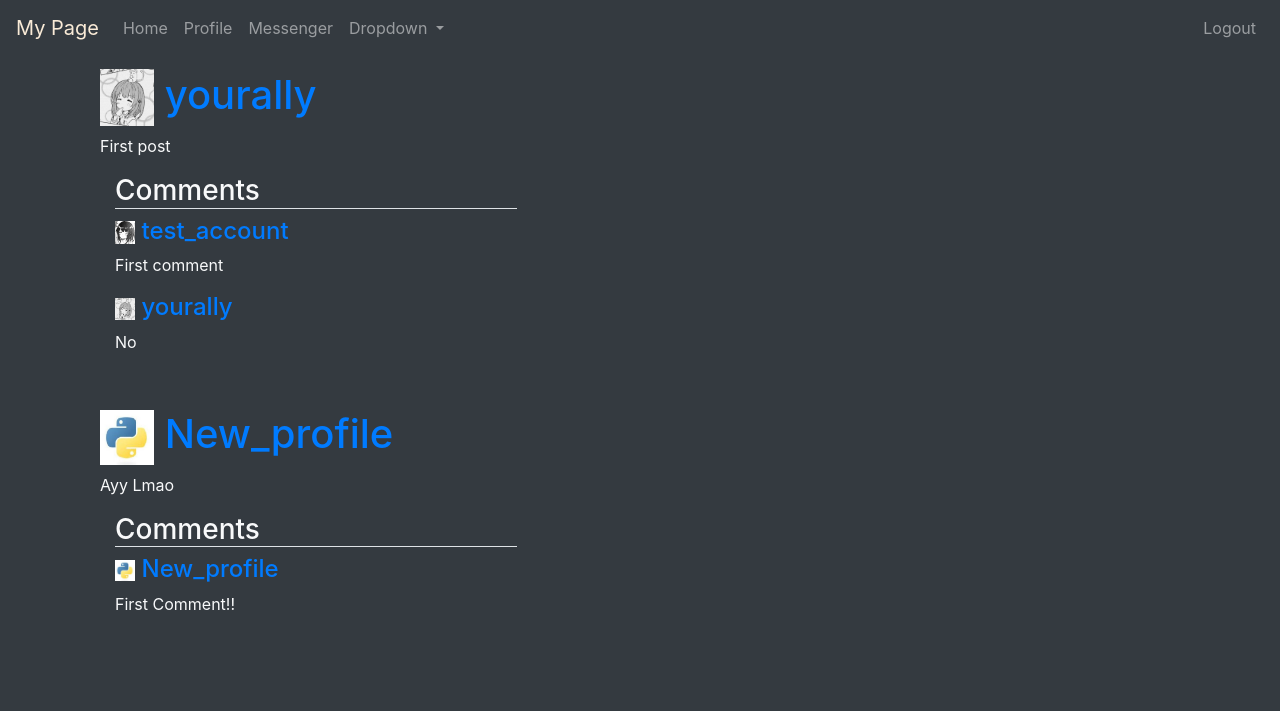
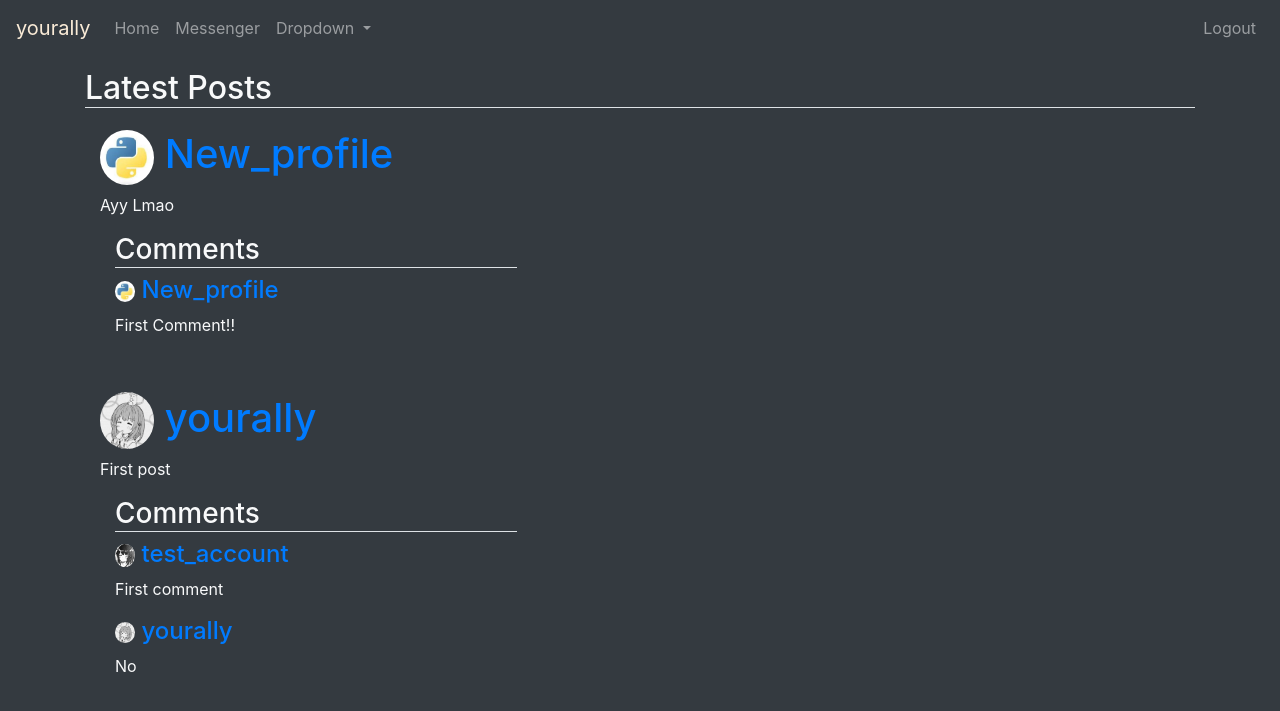
Before and after one commit to YourAlly/My-Page, a Django app: page / in a window 1280 px wide. Shown: the top 711 px of the page. Run offline with Django 3.2, Linux system fonts and the light colour scheme; a user stored in the database is signed in; data comes from the database, SQL or seed files in the repository; both versions use the stored data as it was after the commit; some libraries are stand-ins or nearby versions.

```diff
--- a/MyPage/models.py
+++ b/MyPage/models.py
@@ -1,6 +1,7 @@
 from django.db import models
 from django.utils import timezone
 from django.contrib.auth.models import User
+from PIL import Image
 
 # Create your models here.
 
@@ -49,3 +50,13 @@ class Profile(models.Model):
 
     def __str__(self):
         return f'Profile: {self.user.username}'
+
+    def save(self, *args, **kwargs):
+        super().save(*args, **kwargs)
+
+        img = Image.open(self.image.path)
+
+        if img.height > 300 or img.width > 300:
+            output_size = (300, 300)
+            img.thumbnail(output_size)
+            img.save(self.image.path)
--- a/MyPage/templates/MyPage/base.html
+++ b/MyPage/templates/MyPage/base.html
@@ -17,7 +17,8 @@
 	<body class="text-light bg-dark">
         <!-- Bootstrap lol -->
 		<nav class="navbar navbar-expand-lg navbar-dark bg-dark">
-        <a class="navbar-brand" style="color: antiquewhite;">My Page</a>
+        <a {% if user.is_authenticated %} href="{% url 'my-user' user.id %}" {% endif %}
+         class="navbar-brand" style="color: antiquewhite;"> {% if user.is_authenticated %} {{ user.username }} {% else %} My Page {% endif %}</a>
         <button class="navbar-toggler" type="button" data-toggle="collapse" data-target="#navbarSupportedContent" aria-controls="navbarSupportedContent" aria-expanded="false" aria-label="Toggle navigation">
             <span class="navbar-toggler-icon"></span>
         </button>
@@ -29,10 +30,6 @@
             </li>
 
             {% if user.is_authenticated %}
-
-                <li class="nav-item">
-                    <a class="nav-link" href="{% url 'my-user' user.id %}">Profile</a>
-                </li>
                 <li class="nav-item">
                     <a class="nav-link" href="{% url 'my-messenger' %}">Messenger</a>
                 </li>
--- a/MyPage/templates/MyPage/index.html
+++ b/MyPage/templates/MyPage/index.html
@@ -1,12 +1,12 @@
 {% extends "MyPage/base.html" %}
 {% block content %}
-
+    <h2 class="border-bottom" style="margin-bottom: 2%;">Latest Posts</h2>
         {% for post in posts %}
             {% if not post in user.profile.hidden_posts.all %}
                 <div class="container" style="margin-bottom: 5%;">
 
                     <h1 title="{{ post.time_posted }}">
-                        <img src="{{ post.author.profile.image.url }}" style="width:5%;">
+                        <img src="{{ post.author.profile.image.url }}" style="width:5%;" class="rounded-circle">
 
                         <a href="{% url 'my-user' post.author.id %}">
                             {{ post.author }}
@@ -19,7 +19,7 @@
                             <h3 class='border-bottom'>Comments</h3>
                             {% for comment in post.post_comments.all %}
                                 <h4>
-                                    <img src="{{ comment.commenter.profile.image.url }}" style="width:5%;">
+                                    <img src="{{ comment.commenter.profile.image.url }}" style="width:5%;" class="rounded-circle">
                                     <a href="{% url 'my-user' comment.commenter.id %}">
                                         {{ comment.commenter }}
                                     </a>
--- a/MyPage/templates/MyPage/profile.html
+++ b/MyPage/templates/MyPage/profile.html
@@ -1,7 +1,7 @@
 {% extends 'MyPage/base.html' %}
 
 {% block content %}
-    <img src='{{ target.profile.image.url }}' style='width:10%;' alt="No Profile Picture Set">
+    <img src='{{ target.profile.image.url }}' style='width:10%;' alt="No Profile Picture Set" class="rounded-circle">
     <h1>
     {{ target.username }}
     </h1>
--- a/MyPage/urls.py
+++ b/MyPage/urls.py
@@ -12,8 +12,8 @@ urlpatterns = [
     path('user/<int:user_id>/add', my_views.add, name='my-add'),
     path('user/<int:user_id>/remove', my_views.remove, name='my-remove'),
     path('messenger/', my_views.messenger, name='my-messenger'),
-    path('profile/changeimage/', my_views.update_image, name='my-update-image'),
-    path('profile/changeemail/', my_views.update_email, name='my-update-email'),
+    path('user/changeimage/', my_views.update_image, name='my-update-image'),
+    path('user/changeemail/', my_views.update_email, name='my-update-email'),
     path('login/', auth_views.LoginView.as_view(template_name="MyPage/login.html"), name='my-login'),
     path('logout/', auth_views.LogoutView.as_view(template_name="MyPage/logout.html"), name='my-logout')
 ]
--- a/MyPage/views.py
+++ b/MyPage/views.py
@@ -11,7 +11,7 @@ from .models import Post, Comment, Message
 def index(request):
     context = {
         'page_title': "Home",
-        'posts': Post.objects.all()
+        'posts': Post.objects.all().order_by('-time_posted')[:10]
     }
     return render(request, 'MyPage/index.html', context)
 
@@ -57,7 +57,7 @@ def update_image(request):
         form = ProfileUpdateForm(request.POST, request.FILES, instance=request.user.profile)
         if form.is_valid():
             form.save()
-            return redirect('my-profile')
+            return redirect('my-user', request.user.id)
     else:
         form = ProfileUpdateForm()
 
@@ -75,7 +75,7 @@ def update_email(request):
         form = UserUpdateForm(request.POST, instance=request.user)
         if form.is_valid():
             form.save()
-            return redirect('my-profile')
+            return redirect('my-user', request.user.id)
     else:
         form = UserUpdateForm()
 
```
Also changed, not shown: db.sqlite3, media/images/aayyy.png (added), media/images/viky_XvTF8em.PNG (added).
